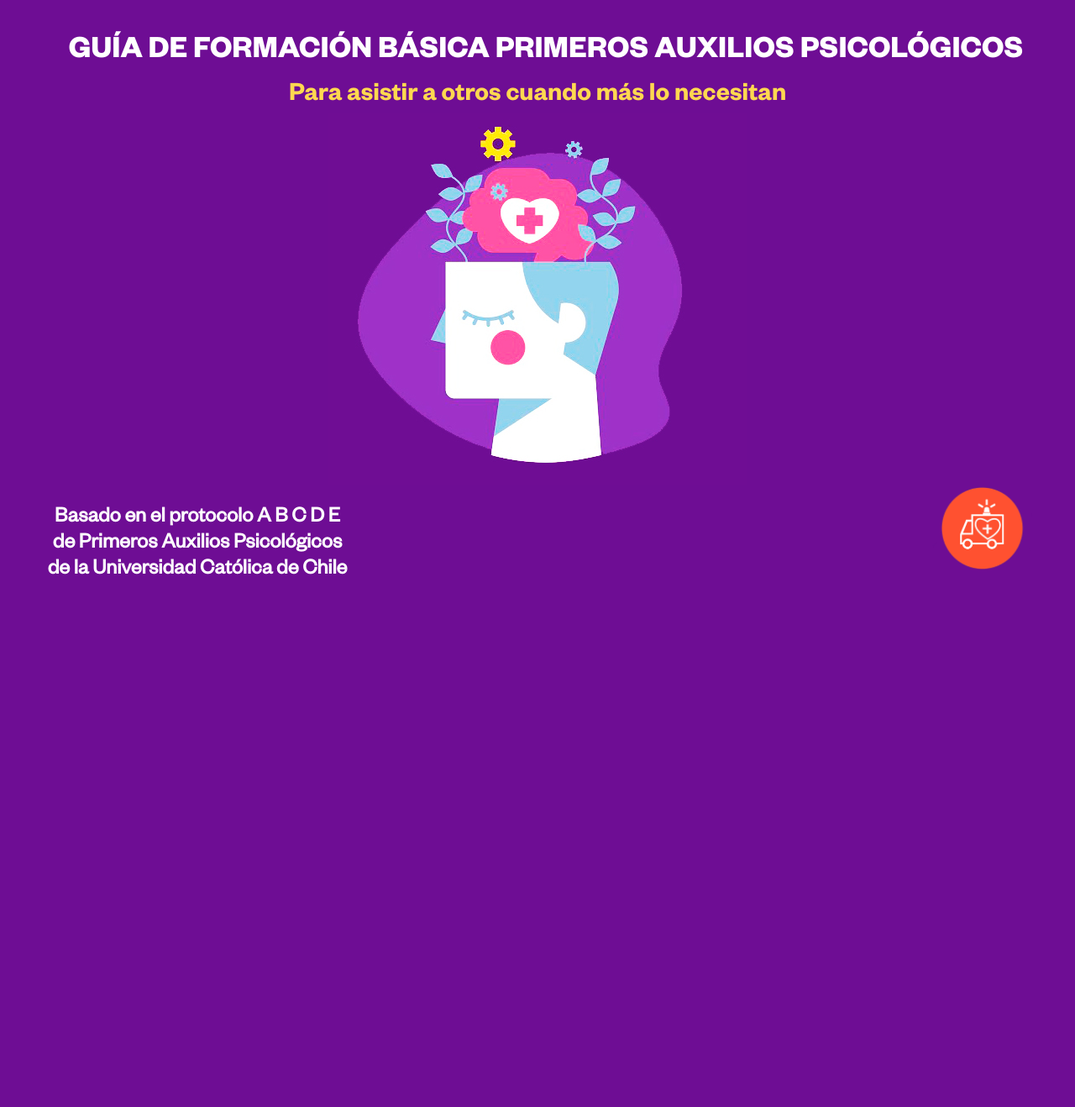
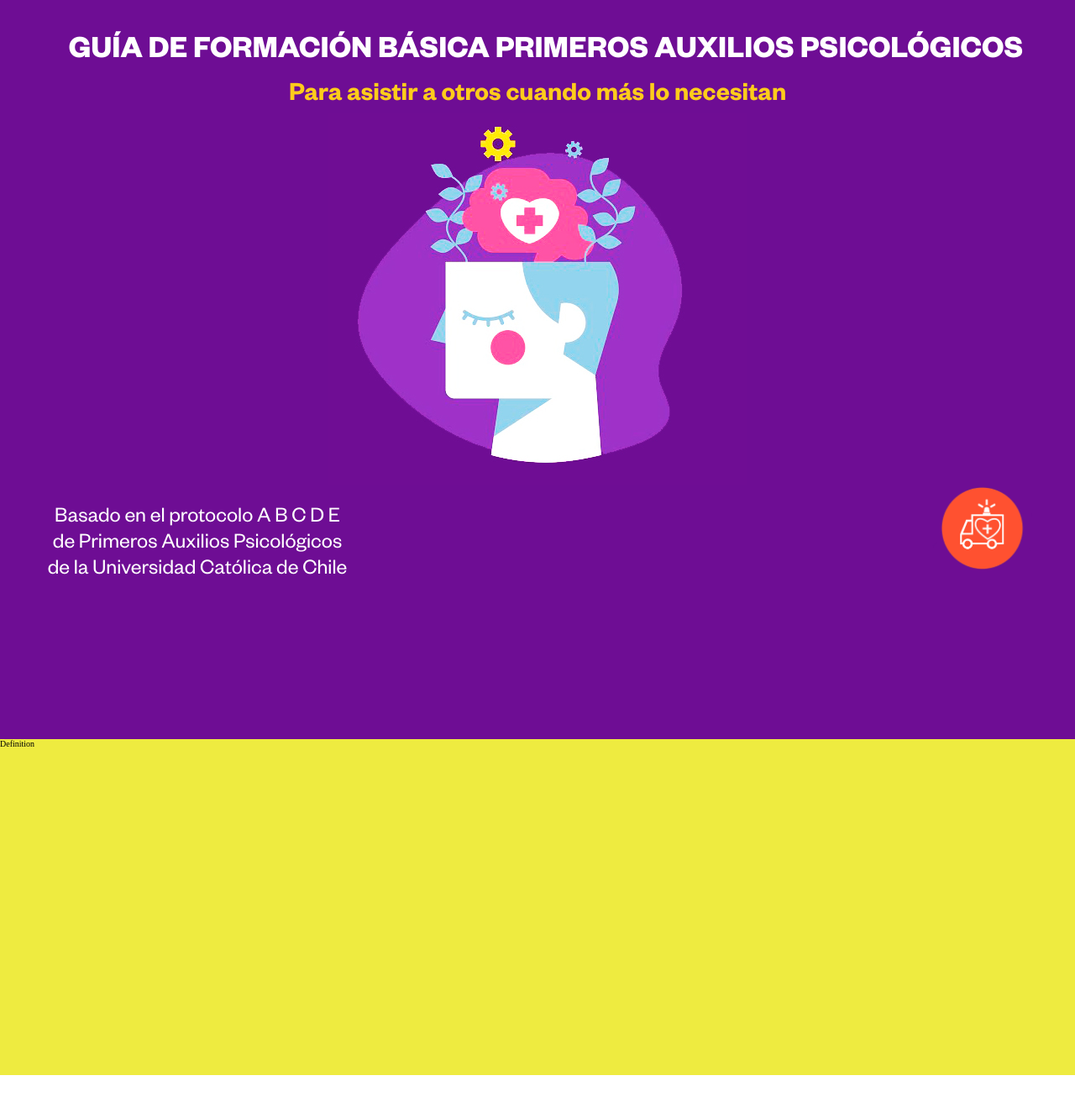
Before and after one commit to dashdancin/pap, a React (Create React App) app: page / in a window 1280 px wide. Shown: the top 1318 px of the page at 84% size. After the commit the page ends 1280 px from the top, so only its background shows below. Built offline with nearby package versions, Linux system fonts and the light colour scheme.

Commit message:
Cover add and defintion view

```diff
--- a/src/App.js
+++ b/src/App.js
@@ -1,10 +1,12 @@
 import "./App.css";
-import TituloPrincipal from "./components/TituloPrincipal";
+import Cover from "./components/Cover";
+import Definition from "./components/Definition";
 
 function App() {
  return (
   <>
-   <TituloPrincipal />
+   <Cover />
+   <Definition />
   </>
  );
 }
--- a/src/components/TituloPrincipal.js
+++ b/src/components/Cover.js
@@ -1,9 +1,7 @@
-import React from "react";
 import img_cover from "../assets/img_cover.jpg";
 import orange_cruz from "../assets/orange_cruz.png";
-import "../index.css";
 
-export default function TituloPrincipal() {
+export default function Cover() {
  return (
   <div className="background-cover">
    <h1 className="title">
@@ -16,7 +14,6 @@ export default function TituloPrincipal() {
      <p>
       Basado en el protocolo A B C D E de Primeros Auxilios Psicológicos de la
       Universidad Católica de Chile
-      <br /> <br />
      </p>
     </span>
     <div className="img-container">
--- /dev/null
+++ b/src/components/Definition.js
@@ -0,0 +1,7 @@
+import React from "react";
+
+const definition = () => {
+ return <div className="title-definition">Definition</div>;
+};
+
+export default definition;
--- a/src/index.css
+++ b/src/index.css
@@ -1,14 +1,34 @@
 html {
  font-size: 62.5%; /* =10px */
 }
+
+:root {
+ --size-title: 3.8rem;
+ --size-subtitle: 3.2rem;
+ --size-text: 2.6rem;
+ --main-color: #6e0d94;
+ --font-color: #ffffff;
+ --font-subcolor: #fecc1b;
+}
+
+/* Propiedades de Texto
+Propiedades de Posicionmiento
+Propiedades de Modelo de caja (Tamaños)
+Propiedades de Color
+Propiedades de Cursor */
 
 body {
  margin: 0;
 }
 
 @font-face {
- font-family: "FoundersGrotesk-Bold";
- src: url("../src/assets/FoundersGrotesk-Bold.otf");
+ font-family: "FoundersGrotesk-Regular";
+ src: url("../src/assets/FoundersGrotesk-Regular.otf");
+}
+
+@font-face {
+ font-family: "FoundersGrotesk-Medium";
+ src: url("../src/assets/FoundersGrotesk-Medium.otf");
 }
 
 @font-face {
@@ -17,27 +37,22 @@ body {
 }
 
 @font-face {
- font-family: "FoundersGrotesk-Medium";
- src: url("../src/assets/FoundersGrotesk-Medium.otf");
-}
-
-@font-face {
- font-family: "FoundersGrotesk-Regular";
- src: url("../src/assets/FoundersGrotesk-Regular.otf");
+ font-family: "FoundersGrotesk-Bold";
+ src: url("../src/assets/FoundersGrotesk-Bold.otf");
 }
 
 .background-cover {
- background-color: #6e0d94;
- height: 180vh;
+ height: 110vh;
+ background-color: var(--main-color);
  background-repeat: repeat-x;
 }
 
 .title {
+ color: var(--font-color);
+ background-color: var(--main-color);
  font-family: FoundersGrotesk-Bold;
- font-size: 3.8rem;
+ font-size: var(--size-title);
  font-weight: bolder;
- color: white;
- background-color: #6e0d94;
  margin: 0;
  padding-top: 40px;
  margin-left: 20px;
@@ -48,11 +63,11 @@ body {
 }
 
 .subtitle {
+ color: var(--font-subcolor);
+ background-color: var(--main-color);
  font-family: FoundersGrotesk-Semibold;
- font-size: 3.2rem;
+ font-size: var(--size-subtitle);
  font-weight: bolder;
- color: #ffd850;
- background-color: #6e0d94;
  margin: 0;
  padding-top: 10px;
  display: flex;
@@ -67,9 +82,9 @@ body {
 
 @media only screen and (max-width: 720px) {
  .background-cover {
-  color: white;
+  color: var(--font-color);
+  background-color: var(--main-color);
   width: 100vh;
-  background-attachment: #6e0d94;
  }
  .img_cover {
   width: 80%;
@@ -83,11 +98,11 @@ body {
 }
 
 .textbox {
+ color: var(--font-color);
  font-family: FoundersGrotesk-Regular;
  width: 370px;
- color: white;
- font-size: 26px;
- font-weight: 700;
+ font-size: var(--size-text);
+ font-weight: 500;
  display: inline-block;
  margin-left: 50px;
  text-align: center;
@@ -101,3 +116,9 @@ body {
  width: 120px;
  margin-bottom: 16px;
 }
+
+.title-definition {
+ background-color: rgb(238, 235, 64);
+ height: 400px;
+ width: auto;
+}
```
